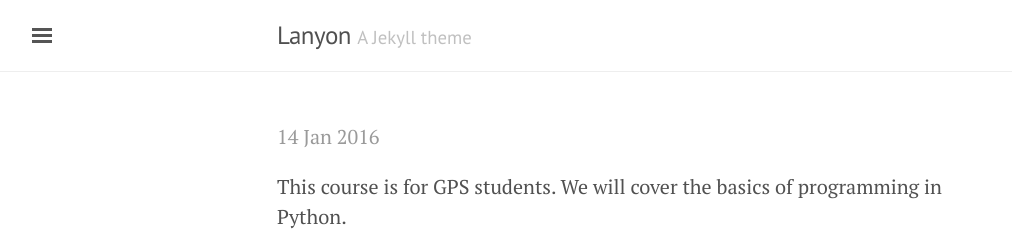
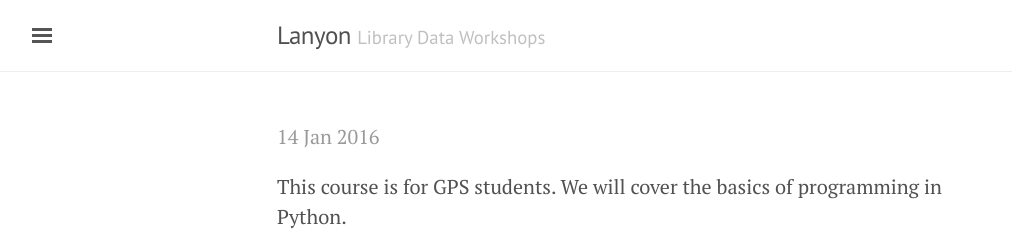
Before and after one commit to ucsdlib/workshops, a Jekyll site: the page built from index.html, in a window 1280 px wide and 900 px high. Shown: the top 231 px of the window, without its empty margins (3-1015 px from the left). Built offline with Jekyll 4.4.1, drawn with Linux system fonts in a browser that asks for light colours; the list of posts is cut into pages by our own code; part of the change alters nothing that is shown.

Commit message:
adding config update

```diff
--- a/_config.yml
+++ b/_config.yml
@@ -6,17 +6,17 @@ relative_permalinks: true
 
 # Setup
 title:               Lanyon
-tagline:             'A Jekyll theme'
-description:         'A reserved <a href="http://jekyllrb.com" target="_blank">Jekyll</a> theme that places the utmost gravity on content with a hidden drawer. Made by <a href="https://twitter.com/mdo" target="_blank">@mdo</a>.'
-url:                 http://lanyon.getpoole.com
-baseurl:             ''
+tagline:             'Library Data Workshops'
+description:         'A list of library workshops related to data.'
+url:                 http://ucsdlib.github.io/workshops/
+baseurl:             'http://ucsdlib.github.io/workshops/'
 paginate:            5
 
 # About/contact
 author:
-  name:              Mark Otto
-  url:               https://twitter.com/mdo
-  email:             markdotto@gmail.com
+  name:              Tim Dennis
+  url:               https://twitter.com/jt14den
+  email:             timdennis@ucsd.edu
 
 # Custom vars
 version:             1.0.0
```
